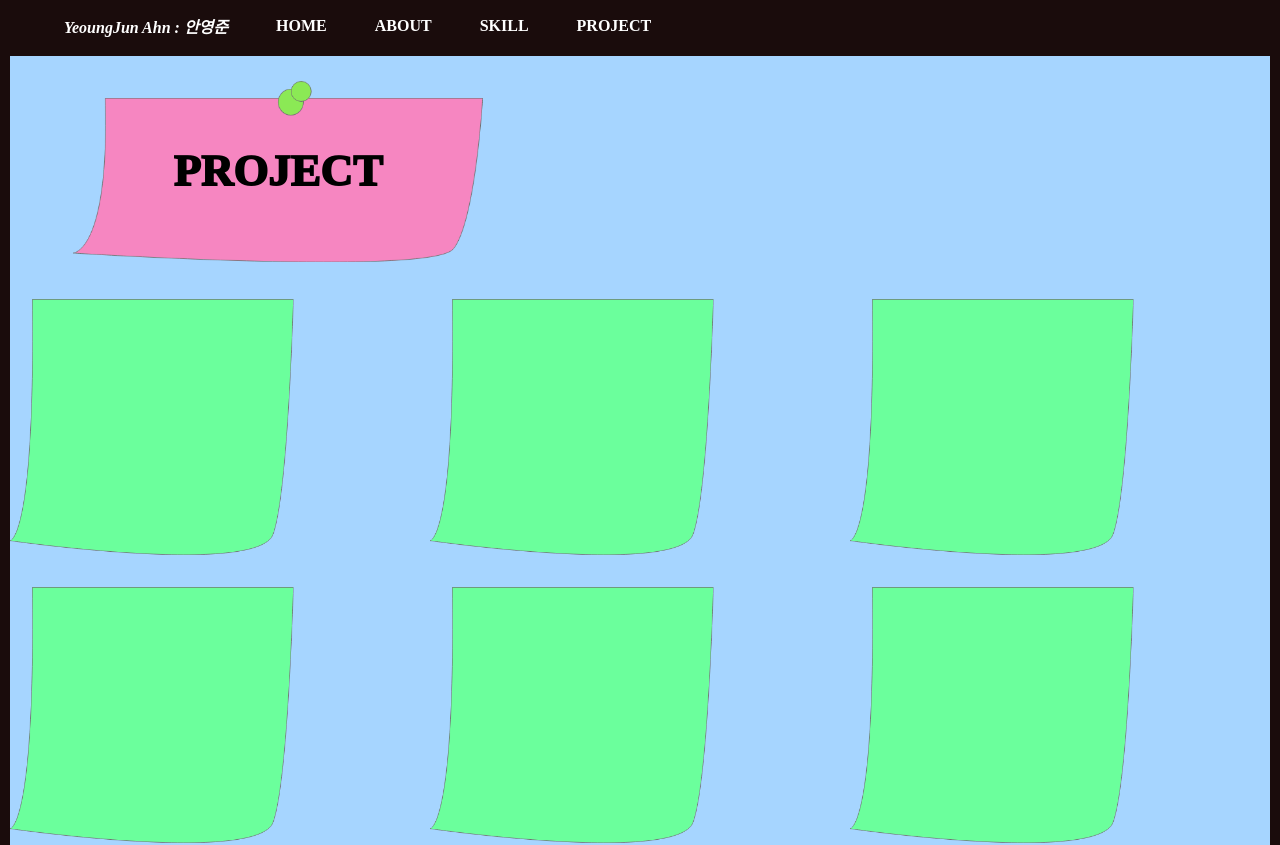
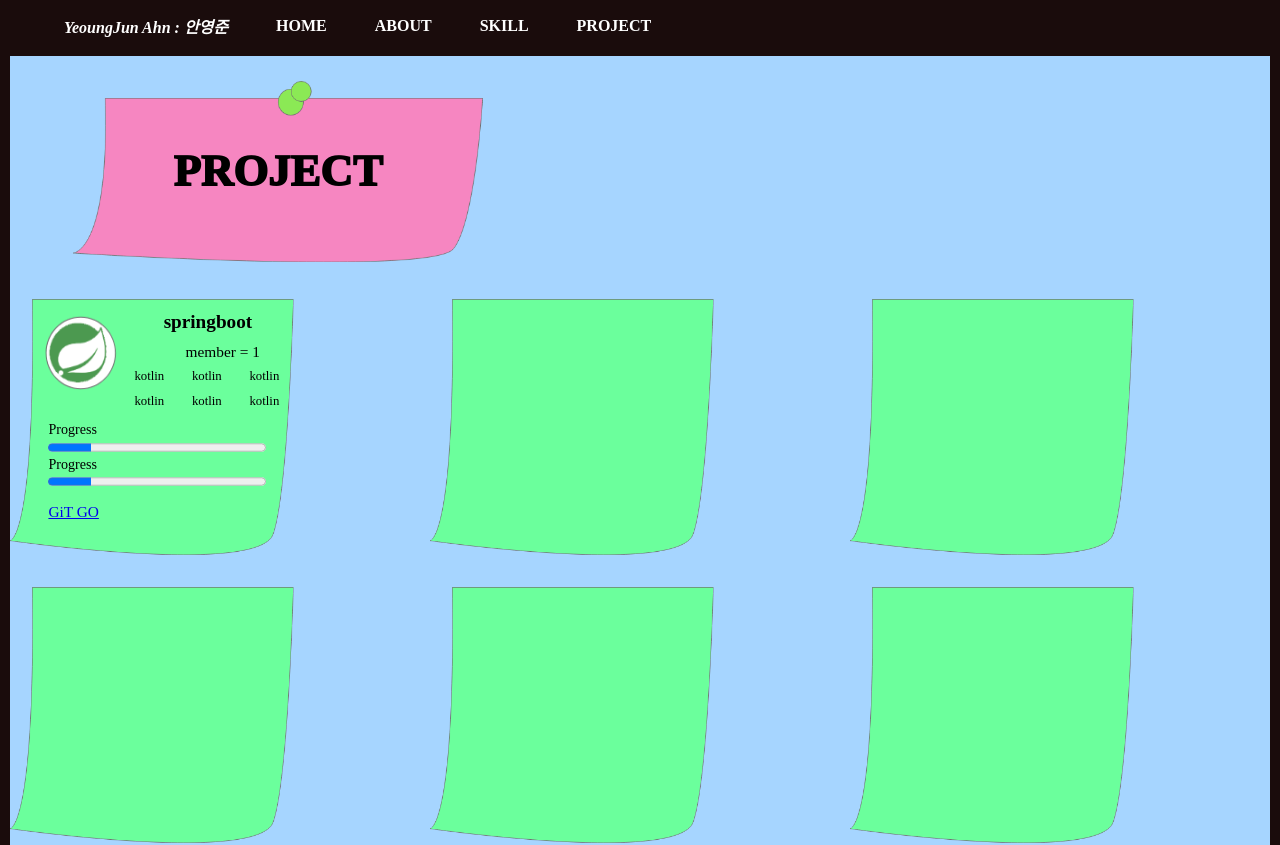
Before and after one commit to portfolio-postit/Portfolio_Front, a React (Create React App) app: page /project in a window 1280 px wide. Shown: the top 845 px of the page. Built offline with nearby package versions, Linux system fonts and the light colour scheme.

Commit message:
Add components project base

```diff
--- a/src/components/project/project.js
+++ b/src/components/project/project.js
@@ -22,6 +22,7 @@ const ProjectButton = styled.div`
   font-size: 3.5vw;
   font-weight: 1000;
   display: table;
+
   p {
     display: table-cell;
     text-align: center;
@@ -34,16 +35,93 @@ const ProjectList = styled.div`
   width: 100%;
   display: grid;
   grid-template-columns: 1fr 1fr 1fr;
+  @media only screen and (max-width: 768px) {
+    grid-template-columns: 1fr;
+  }
 `;
 const ProjectItem = styled.div`
+  display: flex;
   height: 20vw;
   width: 22.2vw;
   background-repeat: no-repeat;
   background-size: cover;
   background-image: url("projectItem.png");
   margin-bottom: 2rem;
+  flex-direction: column;
+  @media only screen and (max-width: 768px) {
+    height: 80vw;
+    width: 88.6vw;
+  }
+`;
+const ProjectGroup = styled.div`
+  display: flex;
+  height: 48%;
+  width: 100%;
+  img {
+    height: 6vw;
+    width: 6.5vw;
+    margin-top: 5%;
+    margin-left: 10%;
+  }
+`;
+const ProjectCotent = styled.div`
+  width: calc(100% - 6vw);
+  display: flex;
+  flex-direction: column;
 `;
 
+const ProjectTitle = styled.div`
+  font-size: 1.5vw;
+  height: 2.5vw;
+  font-weight: 700;
+  width: 100%;
+  margin-top: 1vw;
+  text-align: center;
+`;
+
+const ProjectMember = styled.div`
+  font-size: 1.2vw;
+  height: 2vw;
+  width: 100%;
+  margin-left: 5vw;
+  @media only screen and (max-width: 768px) {
+    text-align: right;
+    margin-left: 0;
+  }
+`;
+
+const ProjectTag = styled.div`
+  display: grid;
+  font-size: 1vw;
+  height: 4vw;
+  grid-template-columns: 1fr 1fr 1fr;
+  @media only screen and (max-width: 768px) {
+    grid-template-columns: 1fr 1fr;
+    height: 2vw;
+  }
+  p {
+    margin-left: 1vw;
+  }
+`;
+
+const Progress = styled.progress`
+  width: 17vw;
+  height: 1.3vw;
+  margin-left: 3vw;
+  margin-bottom: 1px;
+`;
+const ProgressName = styled.div`
+  margin-left: 3vw;
+  height: 1.3vw;
+  font-size: 1.1vw;
+`;
+const GitURL = styled.a`
+  margin-top: 1vw;
+  height: 1vw;
+  width: 80%;
+  font-size: 1.2vw;
+  margin-left: 3vw;
+`;
 const project = () => {
   return (
     <Wrapper>
@@ -51,7 +129,30 @@ const project = () => {
         <p>PROJECT</p>
       </ProjectButton>
       <ProjectList>
-        <ProjectItem />
+        <ProjectItem>
+          <ProjectGroup>
+            <img src="springboot.png" />
+            <ProjectCotent>
+              <ProjectTitle>springboot</ProjectTitle>
+              <ProjectMember>member = 1</ProjectMember>
+              <ProjectTag>
+                <p>kotlin</p>
+                <p>kotlin</p>
+                <p>kotlin</p>
+                <p>kotlin</p>
+                <p>kotlin</p>
+                <p>kotlin</p>
+              </ProjectTag>
+            </ProjectCotent>
+          </ProjectGroup>
+          <ProgressName>Progress</ProgressName>
+          <Progress value="20" max="100"></Progress>
+          <ProgressName>Progress</ProgressName>
+          <Progress value="20" max="100"></Progress>
+          <GitURL href="https://github.com/Ahnyeongjun" target="blank">
+            GiT GO
+          </GitURL>
+        </ProjectItem>
         <ProjectItem />
         <ProjectItem />
         <ProjectItem />
```
